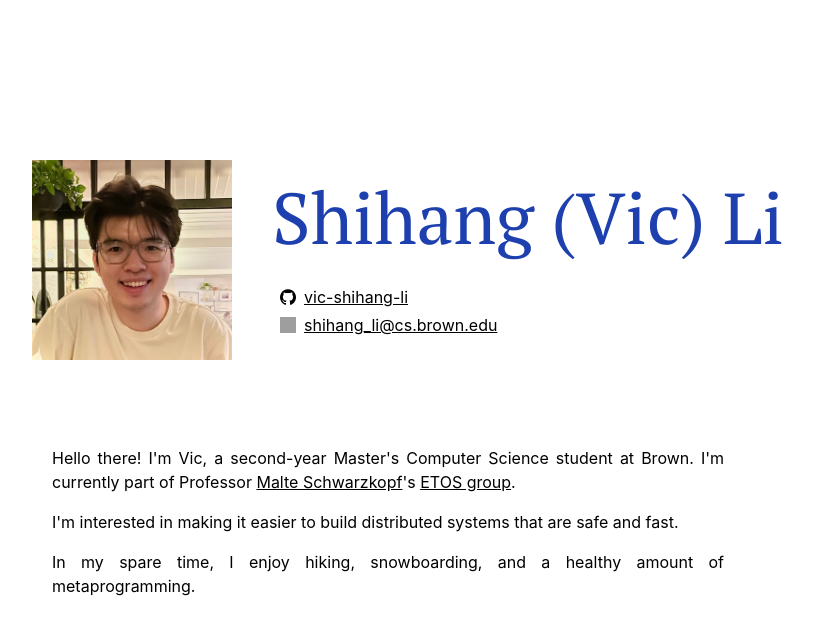
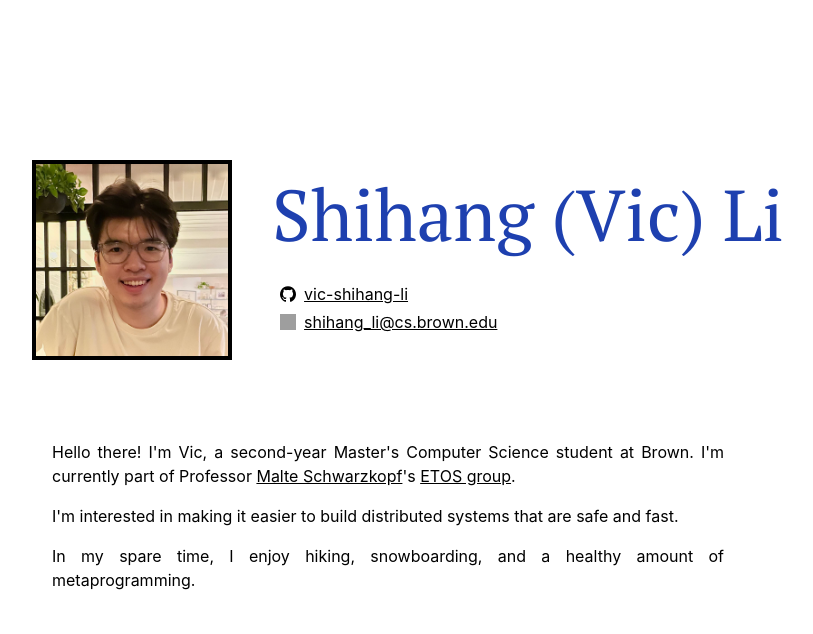
Before and after one commit to vic-lsh/vli, a Next.js app: page / in a window 1280 px wide. Shown: the top 634 px of the page, without its empty margins (252-1065 px from the left). Built offline with nearby package versions, Linux system fonts and the light colour scheme; grey boxes are pictures that could not be loaded.

Commit message:
add border to profile pic

```diff
--- a/pages/index.tsx
+++ b/pages/index.tsx
@@ -32,12 +32,17 @@ const NameHeader: React.FC = ({ children }) => {
 };
 
 const ProfilePic = () => (
+  <div
+    className="relative border-black border-solid border-4"
+    style={{ width: "200px", height: "200px" }}
+  >
     <Image
       src="/profile.jpg"
       alt="Vic's profile picture."
       width="200px"
       height="200px"
     />
+  </div>
 );
 
 const ContactInfo = () => {
```
Lines whose indentation alone changed are shown as unchanged.
